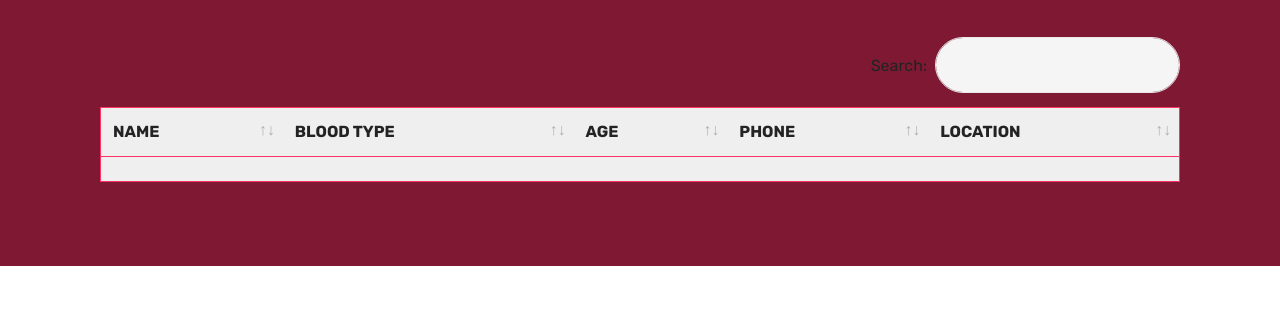
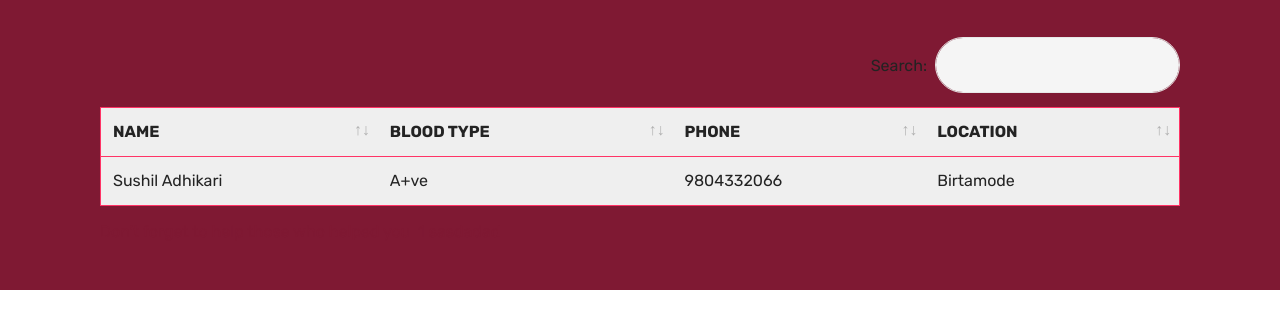
Before and after one commit to Nepalmedical/Nepalmedicalhelp, a plain HTML site: page mahip.html in a window 1280 px wide. Shown: the part 254-582 px from the top of the page. Drawn offline with Linux system fonts and the light colour scheme.

```diff
--- a/mahip.html
+++ b/mahip.html
@@ -51,7 +51,7 @@
 
 
               <th class="head-item mbr-fonts-style display-7">
-                      NAME</th><th class="head-item mbr-fonts-style display-7">BLOOD TYPE</th><th class="head-item mbr-fonts-style display-7">AGE</th><th class="head-item mbr-fonts-style display-7">PHONE</th><th class="head-item mbr-fonts-style display-7">LOCATION</th></tr>
+                      NAME</th><th class="head-item mbr-fonts-style display-7">BLOOD TYPE</th><th class="head-item mbr-fonts-style display-7">PHONE</th><th class="head-item mbr-fonts-style display-7">LOCATION</th></tr>
             </thead>
 
             <tbody>
@@ -64,7 +64,7 @@
 
 
 
-              <td class="body-item mbr-fonts-style display-7"></td><td class="body-item mbr-fonts-style display-7"></td><td class="body-item mbr-fonts-style display-7"></td><td class="body-item mbr-fonts-style display-7"></td><td class="body-item mbr-fonts-style display-7"></td></tr></tbody>
+              <td class="body-item mbr-fonts-style display-7">Sushil Adhikari</td><td class="body-item mbr-fonts-style display-7">A+ve</td><td class="body-item mbr-fonts-style display-7">9804332066</td><td class="body-item mbr-fonts-style display-7">Birtamode</td></tr></tbody>
           </table>
         </div>
         <div class="container table-info-container">
@@ -87,7 +87,7 @@
 </section>
 
 
-  <section class="engine"><a href="https://mobirise.info/b">create a site</a></section><script src="assets/web/assets/jquery/jquery.min.js"></script>
+  <section class="engine"><a href="https://mobirise.info/f">easy site creator</a></section><script src="assets/web/assets/jquery/jquery.min.js"></script>
   <script src="assets/popper/popper.min.js"></script>
   <script src="assets/tether/tether.min.js"></script>
   <script src="assets/bootstrap/js/bootstrap.min.js"></script>
```
Also changed, not shown: index.html (+2 -2 lines), 1 other file.
